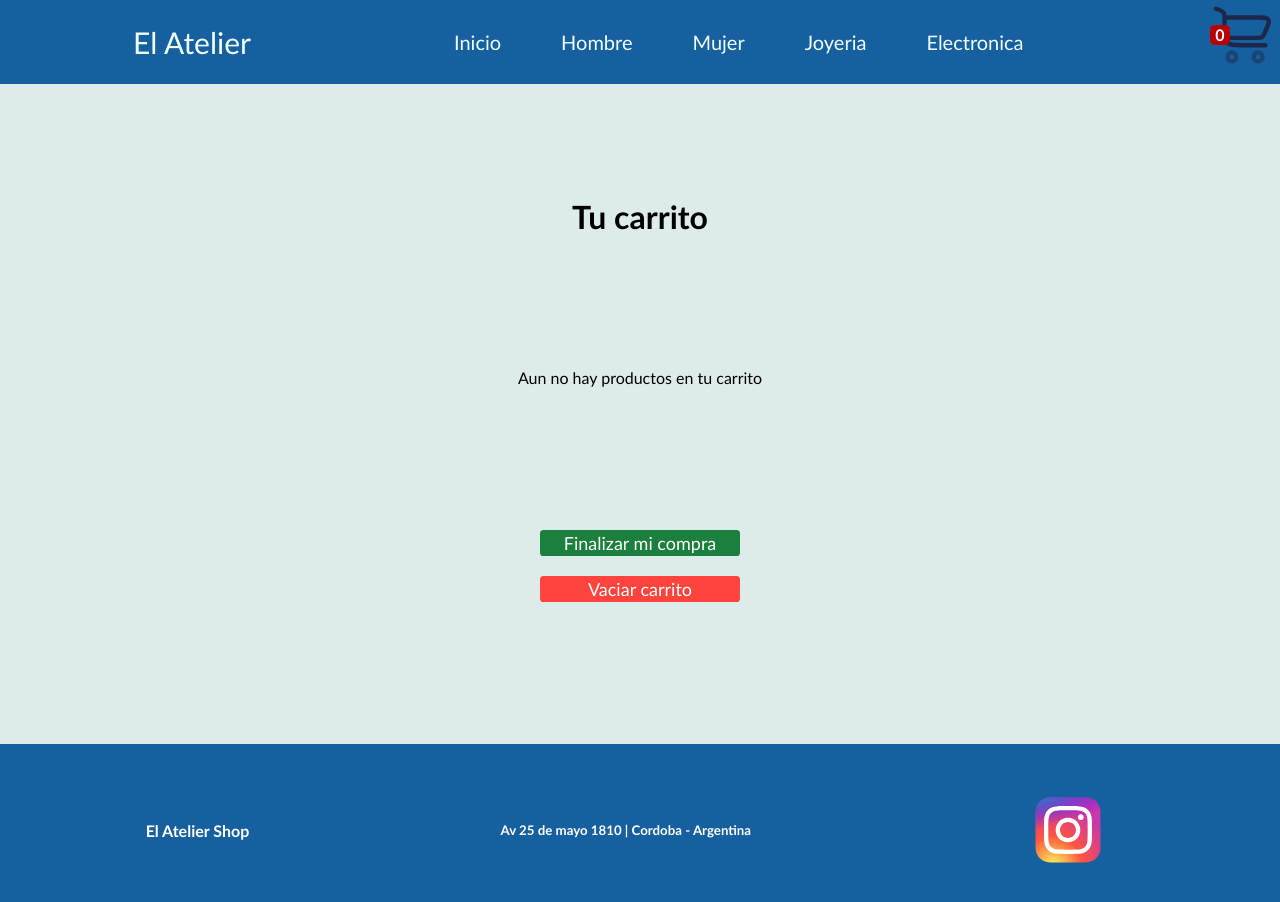
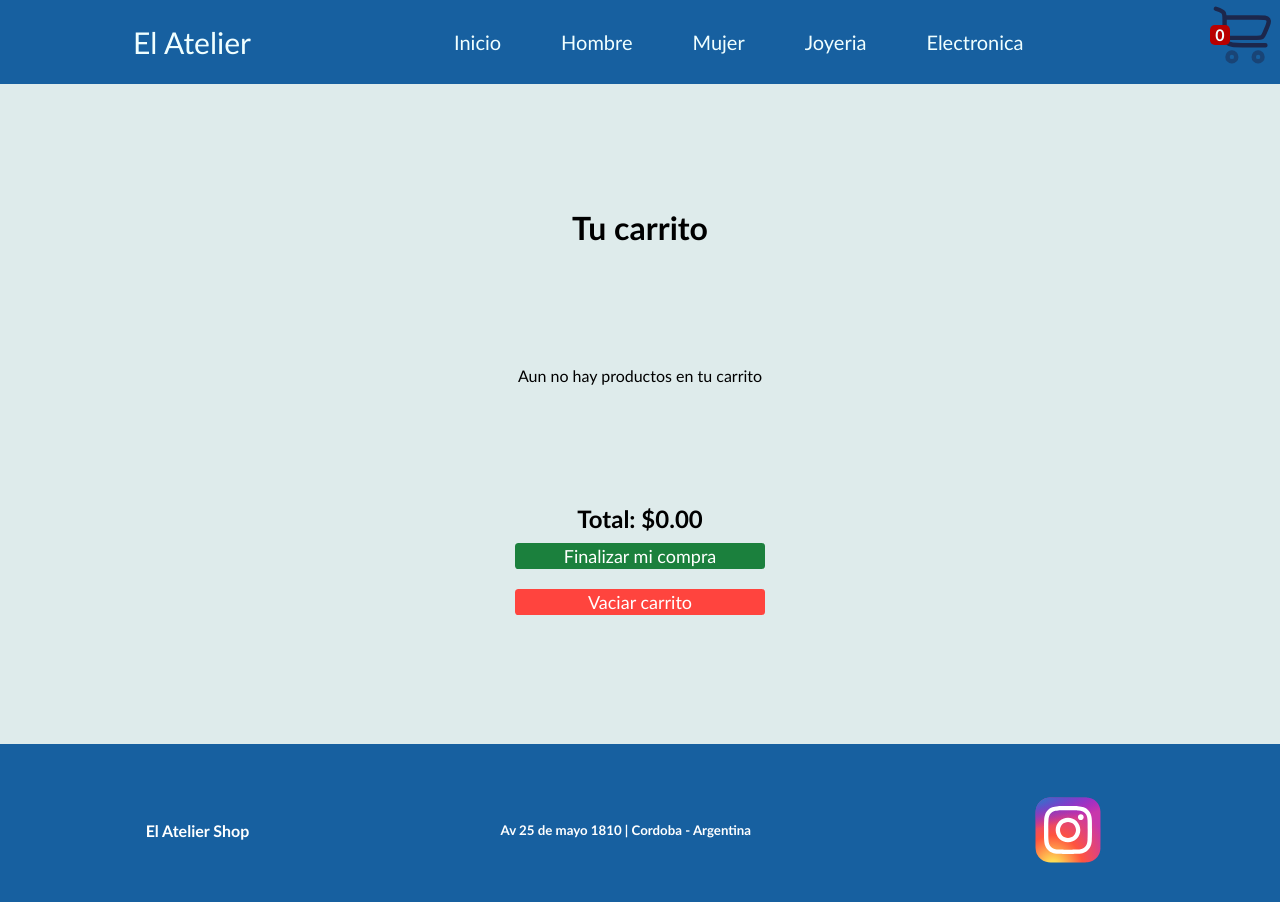
Before and after one commit to Seb-Saez/Proyecto-final-react-saez, a React (Vite) app: page /cart in a window 1280 px wide. Shown: the top 902 px of the page. Built offline with nearby package versions, Linux system fonts and the light colour scheme.

Commit message:
Se corrigen nuevos errores, se agrega elemento de renderizado de total en carrito

```diff
--- a/src/components/Cart/CartContainer.css
+++ b/src/components/Cart/CartContainer.css
@@ -5,6 +5,7 @@ div.Cart-container{
     align-items: center;
     gap: 20px;
     min-height: 80vh;
+    padding-top: 25px;
 }
 
 h1{
@@ -22,7 +23,7 @@ div.btn-container{
 .btn-clear{
 
     border: none;
-    width: 200px;
+    width: 250px;
     text-align: center;
     background-color: rgb(255, 68, 62);
     border-radius: 0.2em;
@@ -42,7 +43,7 @@ div.btn-container{
 .btn-checkout{
 
     border: none;
-    width: 200px;
+    width: 250px;
     text-align: center;
     background-color: #1b803d;
     border-radius: 0.2em;
--- a/src/components/Cart/CartContainer.jsx
+++ b/src/components/Cart/CartContainer.jsx
@@ -6,7 +6,7 @@ import "./CartContainer.css"
 
 const CartContainer = ()=>{
 
-    const {cart, clearCart} = useContext(CartContext);
+    const {cart, clearCart, cartTotal} = useContext(CartContext);
 
 
     return(
@@ -18,6 +18,7 @@ const CartContainer = ()=>{
             <CartDetail cart={cart} />   // cartTotal={cartTotal}
             )}
             <div className="btn-container" >
+                <h2>Total: ${cartTotal} </h2>
                 <Link className="btn-checkout" to="/checkout" > Finalizar mi compra </Link>
                 <button className="btn-clear" onClick={clearCart} >Vaciar carrito</button>
             </div>
--- a/src/components/CheckOut/Checkout.css
+++ b/src/components/CheckOut/Checkout.css
@@ -70,6 +70,7 @@ div.cart-checkout{
     flex-direction: column;
     justify-content: space-around;
     align-items: center;
+    gap: 25px;
 }
 
 div.cart-checkout h3{
@@ -78,7 +79,7 @@ div.cart-checkout h3{
 
 button.btn-finish{
     padding: 5px;
-    width: 30vw;
+    width: 250px;
     font-weight: bold;
     background-color: #1b803d;
     color: white;
--- a/src/components/CheckOut/Checkout.jsx
+++ b/src/components/CheckOut/Checkout.jsx
@@ -7,7 +7,7 @@ import { collection, addDoc, getFirestore} from "firebase/firestore"
 
 const Checkout = ()=>{
 
-    const {cart, clearCart} = useContext(CartContext);
+    const {cart, clearCart, cartTotal} = useContext(CartContext);
     const {buyer, handleInputChange } = useBuyer();
     const [orderId, setOrderId] = useState("");
 
@@ -71,6 +71,7 @@ const Checkout = ()=>{
           <div className="cart-checkout">
             <h3>Resumen de mi pedido</h3>
             <CartDetail cart={cart} />
+            <h2>Total a pagar: ${cartTotal} </h2>
             <button className="btn-finish" type="submit">Realizar pedido</button>
           </div>
         </form>
```
